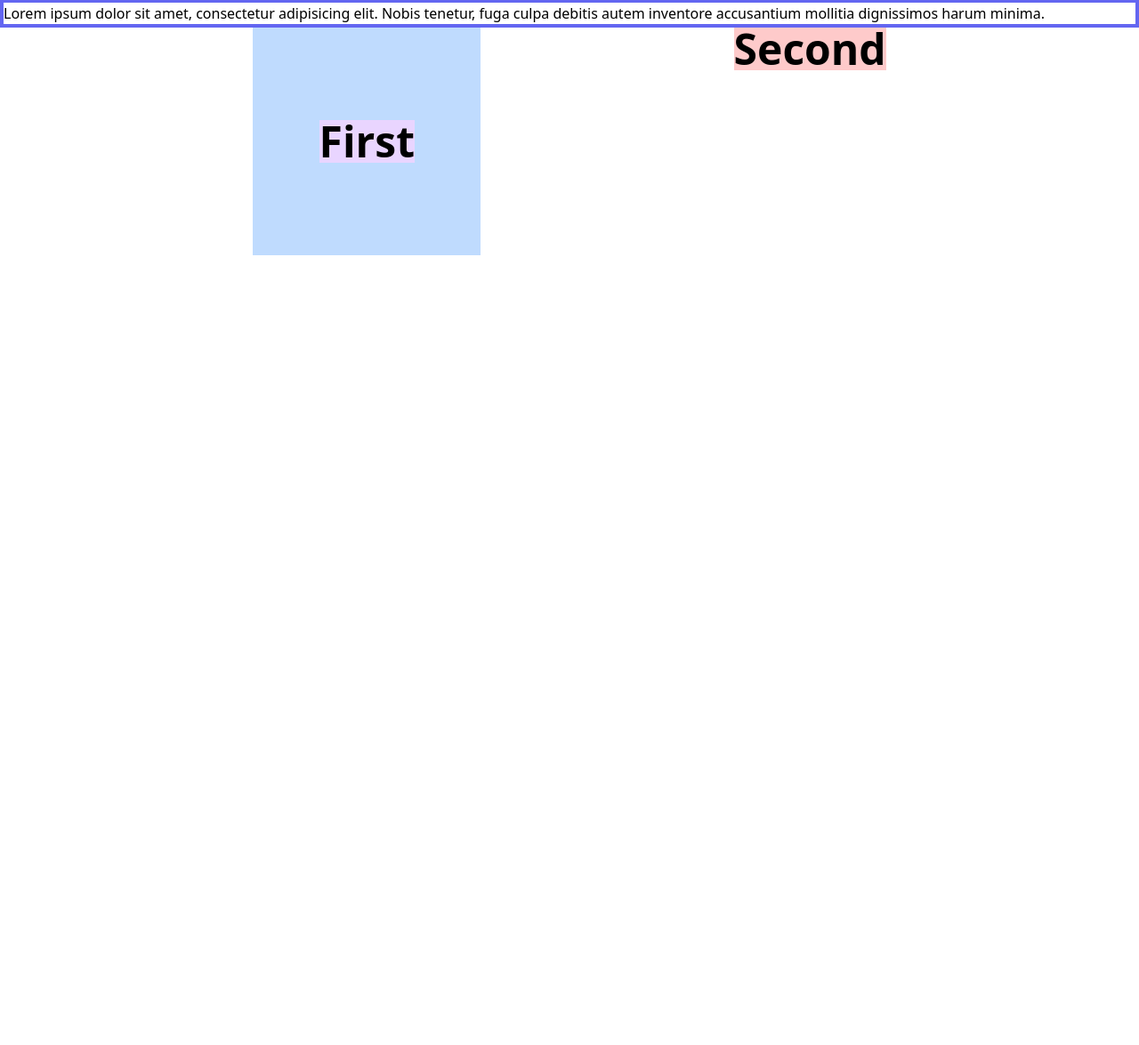
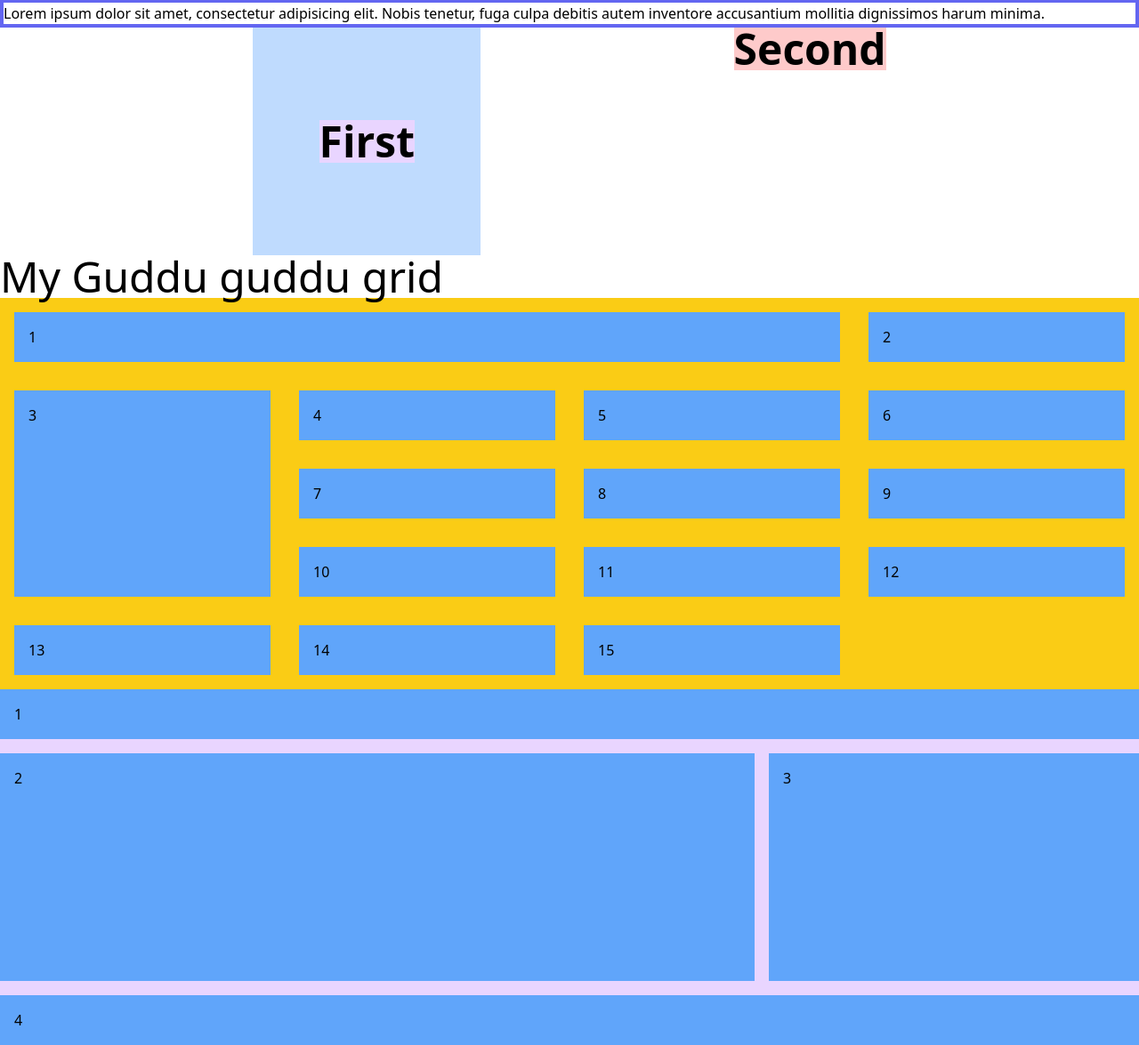
Before and after one commit to arfan36/day-19_M-14_tailwind-css_July-25, a plain HTML site: page index.html in a window 1280 px wide. Shown: the part 381-1556 px from the top of the page at 89% size. Before the commit the page ends 800 px from the top, so only its background shows below. Drawn offline with nearby package versions, Linux system fonts and the light colour scheme.

Commit message:
14-5 Penguin fashion...

```diff
--- a/index.html
+++ b/index.html
@@ -49,7 +49,36 @@
         </div>
     </section>
 
-
+    <h2 class="text-5xl">My Guddu guddu grid</h2>
+    <section class="bg-yellow-400 grid grid-cols-4">
+        <div class="bg-blue-400 m-4 p-4 col-span-3">1</div>
+        <div class="bg-blue-400 m-4 p-4">2</div>
+        <div class="bg-blue-400 m-4 p-4 row-span-3">3</div>
+        <div class="bg-blue-400 m-4 p-4">4</div>
+        <div class="bg-blue-400 m-4 p-4">5</div>
+        <div class="bg-blue-400 m-4 p-4">6</div>
+        <div class="bg-blue-400 m-4 p-4">7</div>
+        <div class="bg-blue-400 m-4 p-4">8</div>
+        <div class="bg-blue-400 m-4 p-4">9</div>
+        <div class="bg-blue-400 m-4 p-4">10</div>
+        <div class="bg-blue-400 m-4 p-4">11</div>
+        <div class="bg-blue-400 m-4 p-4">12</div>
+        <div class="bg-blue-400 m-4 p-4">13</div>
+        <div class="bg-blue-400 m-4 p-4">14</div>
+        <div class="bg-blue-400 m-4 p-4">15</div>
+    </section>
+    <!-- <section class="grid grid-cols-3 grid-rows-5 bg-purple-200 gap-4">
+        <div class="bg-blue-400 p-4 col-span-3">1</div>
+        <div class="bg-blue-400 p-4 col-span-2 row-span-3">2</div>
+        <div class="bg-blue-400 p-4 row-span-3">3</div>
+        <div class="bg-blue-400 p-4 col-span-3">4</div>
+    </section> -->
+    <section class="grid grid-cols-3 bg-purple-200 gap-4">
+        <div class="bg-blue-400 p-4 col-span-3">1</div>
+        <div class="bg-blue-400 p-4 h-64 col-span-2 row-span-2">2</div>
+        <div class="bg-blue-400 p-4 row-span-2">3</div>
+        <div class="bg-blue-400 p-4 col-span-3">4</div>
+    </section>
 
 </body>
 
```
